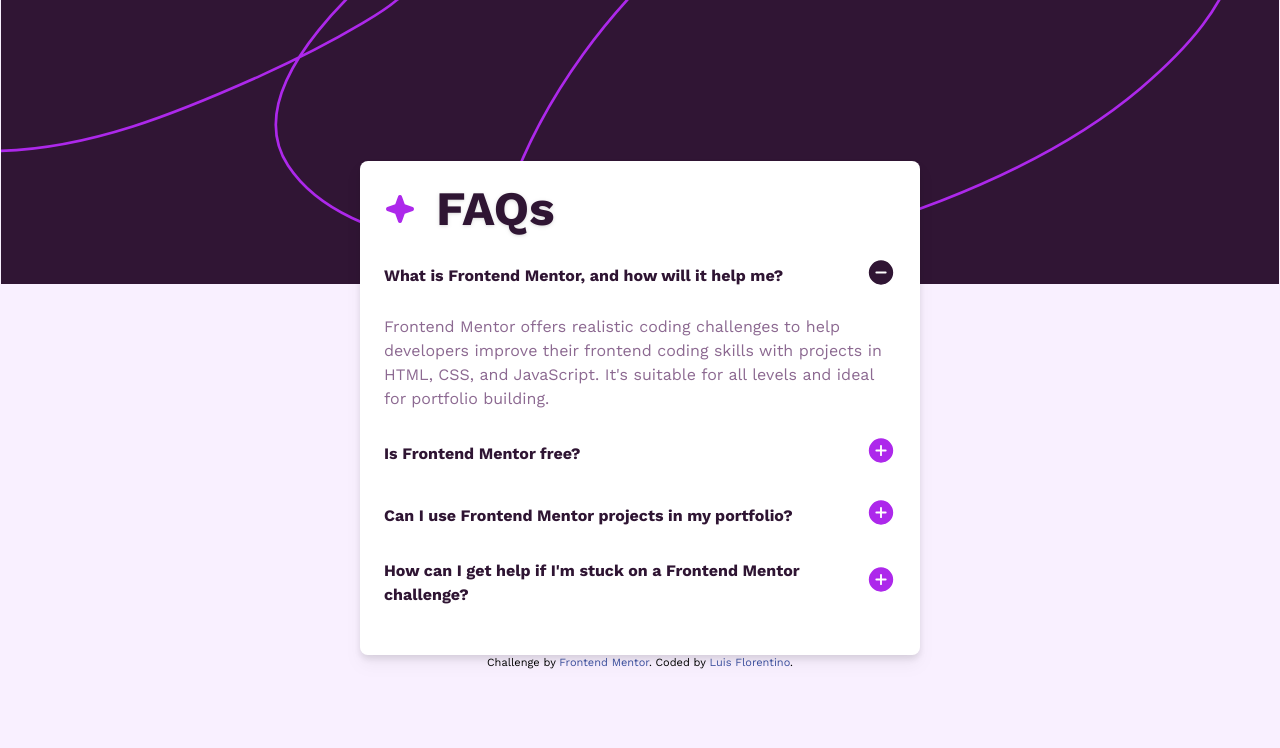
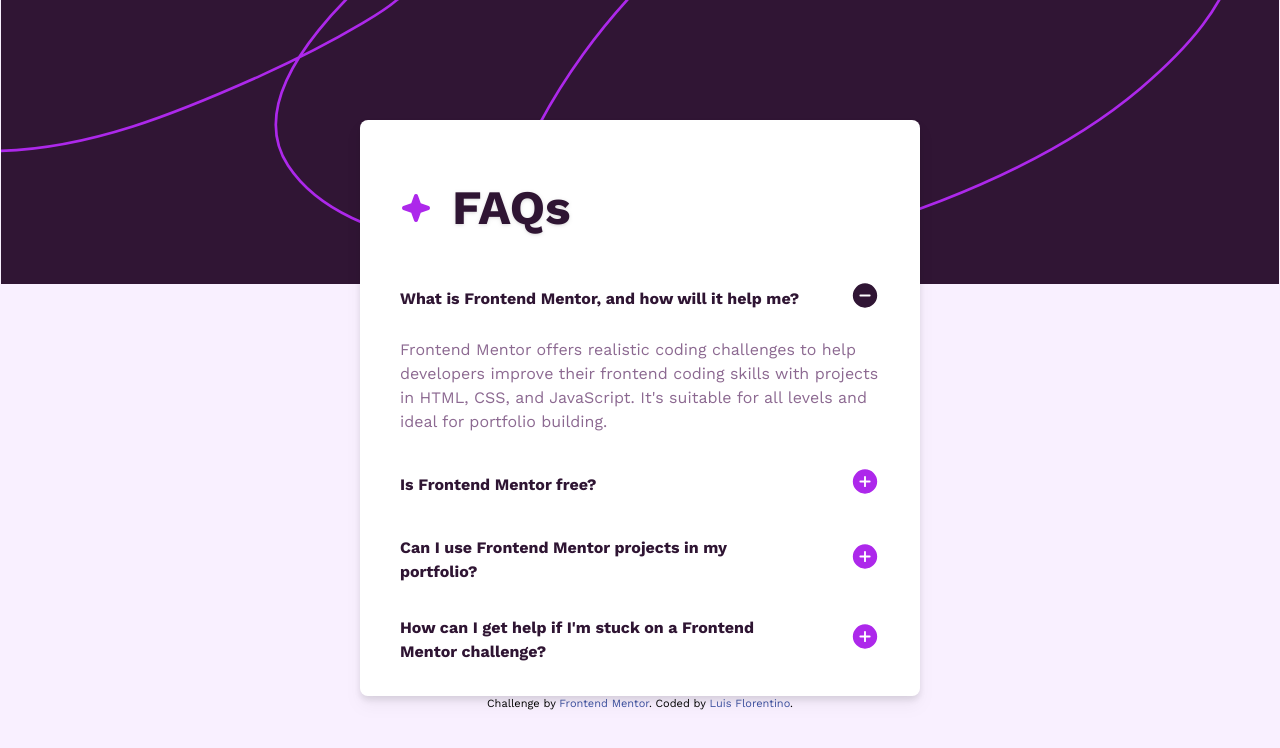
Before and after one commit to doblel09/faq-accordion-main, a website: page index.html in a window 1280 px wide. Drawn offline with Linux system fonts and the light colour scheme.

Commit message:
resized again

```diff
--- a/index.html
+++ b/index.html
@@ -11,31 +11,31 @@
 </head>
 <body class="font-WorkSans bg-[url('/assets/images/background-pattern-mobile.svg')] md:bg-[url('/assets/images/background-pattern-desktop.svg')] bg-contain bg-no-repeat bg-pink">
   <main class="flex flex-col m-4 justify-center items-center h-screen">
-<article class="bg-white rounded-lg p-6 overflow-auto md:w-[35rem] md:max-h-[40rem] drop-shadow-lg">
-  <header class="flex">
+<article class="bg-white rounded-lg p-6 overflow-auto md:w-[35rem] md:max-h-[40rem] md:pt-12 md:pb-0 md:px-10 drop-shadow-lg">
+  <header class="flex py-4">
   <img class="w-8 mr-5" src="/assets/images/icon-star.svg" alt="star">
-  <h1 class="text-5xl font-bold text-dpurple drop-shadow">FAQs</h1>
+  <h1 class="text-5xl items-center font-bold text-dpurple drop-shadow">FAQs</h1>
 </header>
-<details class="my-4 max-w-xs md:max-w-lg md:my-6" open>
+<details class="my-4 max-w-xs md:max-w-lg md:my-8" open>
   <summary class="text-dpurple hover:cursor-pointer hover:text-gpurple"><strong>What is Frontend Mentor, and how will it help me?</strong></summary>
 <p class="text-pretty text-gpurple mt-5">
   Frontend Mentor offers realistic coding challenges to help developers improve their
   frontend coding skills with projects in HTML, CSS, and JavaScript. It's suitable for
   all levels and ideal for portfolio building.</p>
 </details>
-<details class="mt-4 max-w-xs md:max-w-lg md:my-6">
+<details class="mt-4 max-w-xs md:max-w-lg md:my-8">
   <summary class="text-dpurple hover:cursor-pointer hover:text-gpurple"><strong>Is Frontend Mentor free?</strong></summary>
 
   <p class="text-pretty text-gpurple mt-5">Yes, Frontend Mentor offers both free and premium coding challenges, with the free
   option providing access to a range of projects suitable for all skill levels.</p>
 </details>
-<details class="mt-4 max-w-xs md:max-w-lg md:my-6 ">
+<details class="mt-4 max-w-xs md:max-w-lg md:my-8 ">
   <summary class="text-dpurple hover:cursor-pointer hover:text-gpurple"><strong>Can I use Frontend Mentor projects in my portfolio?</strong></summary>
 
   <p class="text-pretty text-gpurple mt-5">Yes, you can use projects completed on Frontend Mentor in your portfolio. It's an excellent
   way to showcase your skills to potential employers!</p>
 </details>
-<details class="my-4 max-w-xs md:max-w-lg md:my-6">
+<details class="my-4 max-w-xs md:max-w-lg md:my-8">
   <summary class="text-dpurple hover:cursor-pointer hover:text-gpurple"><strong>How can I get help if I'm stuck on a Frontend Mentor challenge?</strong></summary>
 
   <p class="text-pretty text-gpurple mt-5">The best place to get help is inside Frontend Mentor's Discord community. There's a help
```
Also changed, not shown: styles.css.
